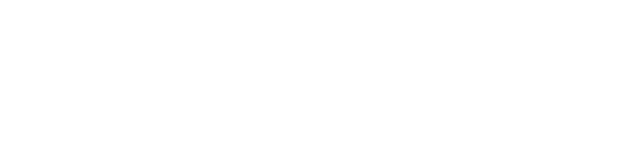
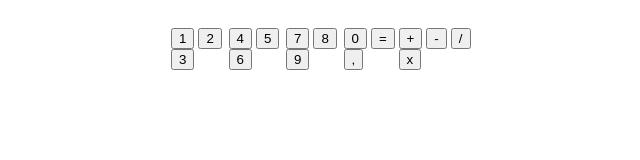
Before and after one commit to Luizfbm/exercicioCalculadora, a plain HTML site: page index.html in a window 1280 px wide. Shown: the whole page, without its empty margins (319-959 px from the left). Drawn offline with Linux system fonts and the light colour scheme.

Commit message:
first version

```diff
--- a/index.html
+++ b/index.html
@@ -8,10 +8,39 @@
     <link rel="stylesheet" href="style.css">
 </head>
 
-<script src="index.js"></script>
+<body>
+    <div class="pad">
+        <!--<div class="display">0</div>-->
+        <div class="line1">
+            <button>1</button>
+            <button>2</button>
+            <button>3</button>
+        </div>
+        <div class="line2">
+            <button>4</button>
+            <button>5</button>
+            <button>6</button>
+        </div>
+        <div class="line3">
+            <button>7</button>
+            <button>8</button>
+            <button>9</button>
+        </div>
+        <div class="line4">
+            <button>0</button>
+            <button>=</button>
+            <button>,</button>
+        </div>
+        <div class="colun1">
+            <button>+</button>
+            <button>-</button>
+            <button>/</button>
+            <button>x</button>
+        </div>
 
-<body>
+    </div>
 
+    <script src="index.js"></script>
 </body>
 
 </html>
--- a/index.js
+++ b/index.js
@@ -0,0 +1,4 @@
+const button = getElementById('button')
+var status = (button == true) ? "funcionou" : "nao funcionou"
+
+console.log(status)
--- a/style.css
+++ b/style.css
@@ -0,0 +1,42 @@
+.pad {
+    width: 300px;
+    margin: 0 auto;
+    padding: 20px;
+    display: flex;
+    border-radius: 5px;
+    /*justify-content: center;
+     border: 1px solid;
+    align-items: center;
+    height: 300px;
+    */
+}
+
+
+/*.display {
+    width: 100%;
+    height: 50px;
+    font-size: 24px;
+    text-align: right;
+    padding: 5px 10px;
+    margin-bottom: 10px;
+    border: 1px solid #ccc;
+    border-radius: 5px;
+    background-color: #f9f9f9;
+}*/
+
+.pad.line1 {
+    flex: auto;
+    width: 40px;
+}
+
+.pad.line2 {
+    flex: auto
+}
+
+.pad.line3 {
+    flex: auto
+}
+
+.pad.line4 {
+    flex: auto
+}
```
